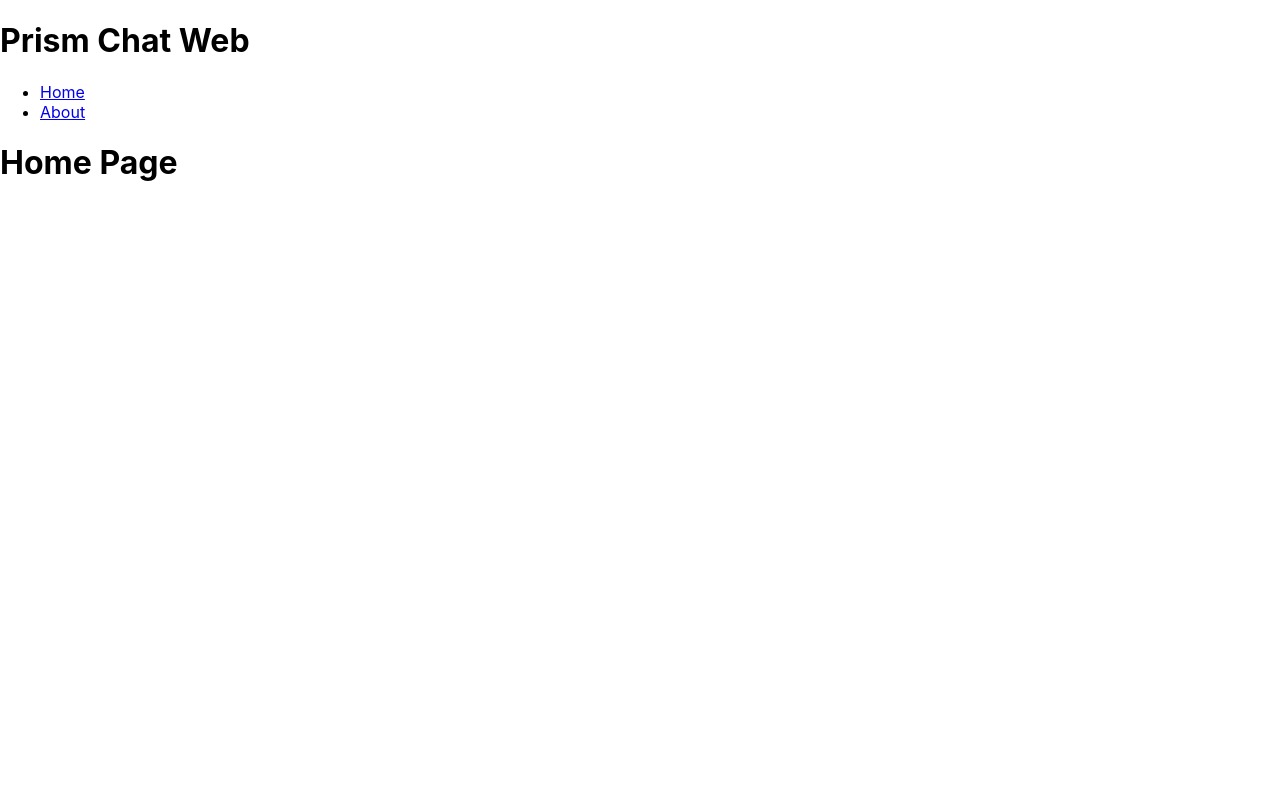
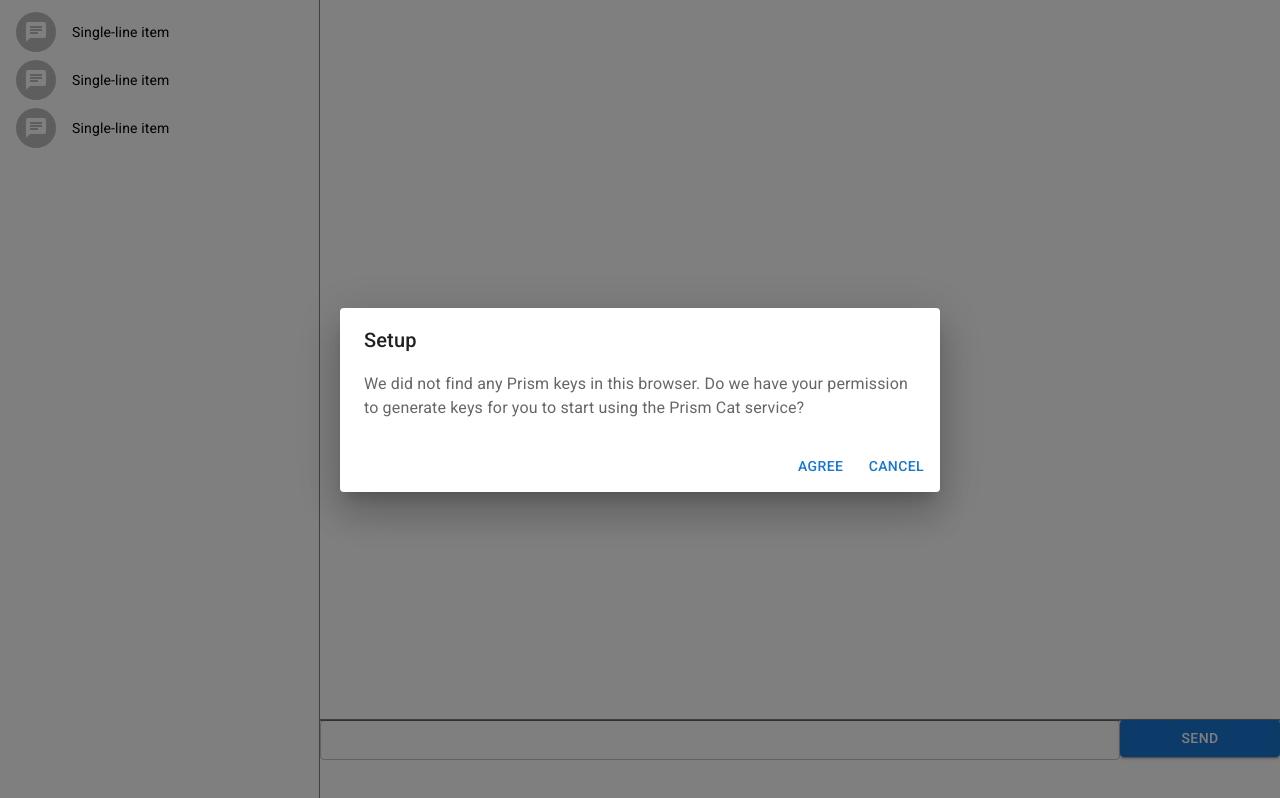
Before and after one commit to jwoodrow99/prismchat-web, a React (Create React App) app: page / in a window 1280 px wide. Built offline with nearby package versions, Linux system fonts and the light colour scheme.

Commit message:
Basic chat layout

```diff
--- a/package.json
+++ b/package.json
@@ -15,6 +15,9 @@
     "@types/react": "^18.0.28",
     "@types/react-dom": "^18.0.11",
     "axios": "^1.3.3",
+    "dexie": "^3.2.3",
+    "dexie-react-hooks": "^1.1.1",
+    "prismchat-lib": "file:../prismchat-lib",
     "react": "^18.2.0",
     "react-dom": "^18.2.0",
     "react-router-dom": "^6.8.1",
--- a/public/index.html
+++ b/public/index.html
@@ -14,7 +14,7 @@
       manifest.json provides metadata used when your web app is installed on a
       user's mobile device or desktop. See https://developers.google.com/web/fundamentals/web-app-manifest/
     -->
-    <link rel="manifest" href="%PUBLIC_URL%/manifest.json" />
+    <!-- <link rel="manifest" href="%PUBLIC_URL%/manifest.json" /> -->
     <!--
       Notice the use of %PUBLIC_URL% in the tags above.
       It will be replaced with the URL of the `public` folder during the build.
--- a/src/App.tsx
+++ b/src/App.tsx
@@ -1,17 +1,76 @@
-// import { useState, useEffect } from 'react';
+import { useEffect, useState } from 'react';
 import { Routes, Route, Link } from 'react-router-dom'; // Routes, Route, useNavigate, Link
+import { Prism } from 'prismchat-lib';
+import { db } from './Services/db';
 
-// import styles from './App.module.css';
+import Button from '@mui/material/Button';
+import Dialog from '@mui/material/Dialog';
+import DialogActions from '@mui/material/DialogActions';
+import DialogContent from '@mui/material/DialogContent';
+import DialogContentText from '@mui/material/DialogContentText';
+import DialogTitle from '@mui/material/DialogTitle';
+import Snackbar from '@mui/material/Snackbar';
+import Alert from '@mui/material/Alert';
 
 import HomePage from './Pages/HomePage';
 import LoginPage from './Pages/AboutPage';
 
+// import styles from './App.module.css';
+
 function App() {
+	// State
+	const [openSetup, setOpenSetup] = useState(false);
+	const [snackbarOpen, setSnackbarOpen] = useState(false);
+	const [identityPublicKey, setIdentityPublickey] = useState(null);
+
+	// Use Effect hook
+	useEffect(() => {
+		(async function () {
+			let identityKeysCheck = await db.general
+				.where('name')
+				.equals('IdentityKeys')
+				.first();
+
+			if (identityKeysCheck === undefined) {
+				setOpenSetup(true);
+			} else {
+				setSnackbarOpen(true);
+				setIdentityPublickey(identityKeysCheck.value.public);
+				console.log(identityKeysCheck.value);
+			}
+		})();
+	}, [identityPublicKey]);
+
+	const createNewAccount = async () => {
+		const prism: any = new Prism();
+		await prism.init();
+		let newlyGeneratedIdentityKeys = prism.generateIdentityKeys();
+
+		// Add the new friend!
+		await db.general.add({
+			name: 'IdentityKeys',
+			value: newlyGeneratedIdentityKeys,
+		});
+
+		setIdentityPublickey(newlyGeneratedIdentityKeys.public);
+
+		setOpenSetup(false);
+	};
+
+	const cancelAccountCreation = () => {
+		console.log('Cancel Creation');
+		setOpenSetup(false);
+	};
+
+	const handleSnackbarClose = () => {
+		setSnackbarOpen(false);
+	};
+
 	return (
 		<div className="App">
-			<h1>Prism Chat Web</h1>
+			{/* <h1>Prism Chat Web</h1> */}
 
-			<nav>
+			{/* <nav>
 				<ul>
 					<li>
 						<Link to={'/'}>Home</Link>
@@ -20,7 +79,41 @@
 						<Link to={'/about'}>About</Link>
 					</li>
 				</ul>
-			</nav>
+			</nav> */}
+
+			<Dialog open={openSetup}>
+				<DialogTitle>Setup</DialogTitle>
+				<DialogContent>
+					<DialogContentText>
+						We did not find any Prism keys in this browser. Do we have your
+						permission to generate keys for you to start using the Prism Cat
+						service?
+					</DialogContentText>
+				</DialogContent>
+				<DialogActions>
+					<Button onClick={createNewAccount}>Agree</Button>
+					<Button onClick={cancelAccountCreation}>Cancel</Button>
+				</DialogActions>
+			</Dialog>
+
+			<Snackbar
+				anchorOrigin={{ vertical: 'bottom', horizontal: 'right' }}
+				open={snackbarOpen}
+				onClose={handleSnackbarClose}
+				autoHideDuration={5000}
+			>
+				<Alert onClose={handleSnackbarClose} severity="success">
+					Prism session detected!
+				</Alert>
+			</Snackbar>
+
+			{/* <Snackbar
+				open={snackbarOpen}
+				autoHideDuration={5000}
+				onClose={handleClose}
+				message="Note archived"
+				action={action}
+			/> */}
 
 			<Routes>
 				<Route path="/" element={<HomePage />} />
--- /dev/null
+++ b/src/Components/ChatSesionListComponent.tsx
@@ -0,0 +1,39 @@
+import * as React from 'react';
+import List from '@mui/material/List';
+import ListItem from '@mui/material/ListItem';
+import ListItemAvatar from '@mui/material/ListItemAvatar';
+import ListItemText from '@mui/material/ListItemText';
+import Avatar from '@mui/material/Avatar';
+import ChatIcon from '@mui/icons-material/Chat';
+
+// import styles from './AboutPage.module.css';
+
+const ChatSessionListComponent: any = () => {
+	function generate(element: React.ReactElement) {
+		return [0, 1, 2].map((value) =>
+			React.cloneElement(element, {
+				key: value,
+			})
+		);
+	}
+
+	return (
+		<div className="ChatSessionListComponent">
+			<List dense={true}>
+				{generate(
+					<ListItem>
+						<ListItemAvatar>
+							<Avatar>
+								<ChatIcon />
+							</Avatar>
+						</ListItemAvatar>
+						<ListItemText primary="Single-line item" />
+						{/* secondary={secondary ? 'Secondary text' : null} */}
+					</ListItem>
+				)}
+			</List>
+		</div>
+	);
+};
+
+export default ChatSessionListComponent;
--- /dev/null
+++ b/src/Components/ChatWindowComponent.tsx
@@ -0,0 +1,67 @@
+import { useEffect, useState } from 'react';
+
+import Grid from '@mui/material/Grid';
+import Box from '@mui/material/Box';
+import TextField from '@mui/material/TextField';
+import Button from '@mui/material/Button';
+
+// import styles from './AboutPage.module.css';
+
+const ChatWindowComponent: any = () => {
+	const [message, setMessage] = useState('');
+
+	return (
+		<div className="ChatWindowComponent">
+			<Grid container spacing={0}>
+				<Grid item xs={12}>
+					<Box
+						sx={{
+							width: '100%',
+							height: '90vh',
+							outline: '1px solid grey',
+						}}
+					></Box>
+				</Grid>
+				<Grid item xs={12}>
+					<Box
+						sx={{
+							width: '100%',
+							height: '10vh',
+							outline: '1px solid grey',
+							display: 'flex',
+							justifyContent: 'center',
+						}}
+					>
+						<Grid container spacing={0}>
+							<Grid item xs={10}>
+								<TextField
+									fullWidth
+									variant="outlined"
+									size="small"
+									value={message}
+									onChange={(event: any) => {
+										setMessage(event.target.value);
+									}}
+								/>
+							</Grid>
+							<Grid item xs={2}>
+								<Button
+									fullWidth
+									variant="contained"
+									onClick={() => {
+										console.log(message);
+										setMessage('');
+									}}
+								>
+									Send
+								</Button>
+							</Grid>
+						</Grid>
+					</Box>
+				</Grid>
+			</Grid>
+		</div>
+	);
+};
+
+export default ChatWindowComponent;
--- a/src/Pages/HomePage.tsx
+++ b/src/Pages/HomePage.tsx
@@ -1,9 +1,21 @@
+import Grid from '@mui/material/Grid';
+
+import ChatSessionListComponent from '../Components/ChatSesionListComponent';
+import ChatWindowComponent from '../Components/ChatWindowComponent';
+
 // import styles from './HomePage.module.css';
 
 const HomePage: any = () => {
 	return (
 		<div className="HomePage">
-			<h1>Home Page</h1>
+			<Grid container spacing={0}>
+				<Grid item xs={3}>
+					<ChatSessionListComponent />
+				</Grid>
+				<Grid item xs={9}>
+					<ChatWindowComponent />
+				</Grid>
+			</Grid>
 		</div>
 	);
 };
--- /dev/null
+++ b/src/Services/db.ts
@@ -0,0 +1,22 @@
+// db.ts
+import Dexie, { Table } from 'dexie';
+
+export interface General {
+	name: string;
+	value: any;
+}
+
+export class PrismChatWebClientStore extends Dexie {
+	// 'friends' is added by dexie when declaring the stores()
+	// We just tell the typing system this is the case
+	general!: Table<General>;
+
+	constructor() {
+		super('PrismChatWebClientStore');
+		this.version(1).stores({
+			general: 'name', // Primary key and indexed props
+		});
+	}
+}
+
+export const db = new PrismChatWebClientStore();
```
Also changed, not shown: 1 other file (tests, documents, lock files or other folders).
